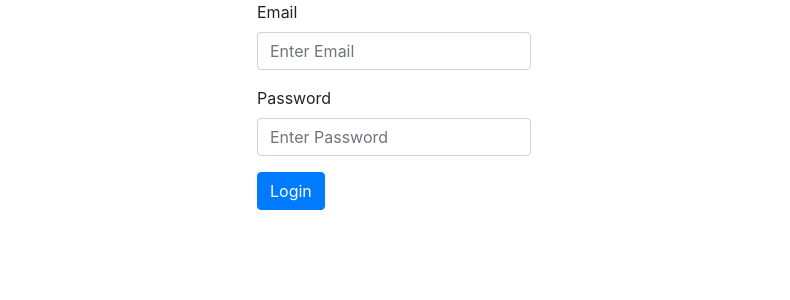
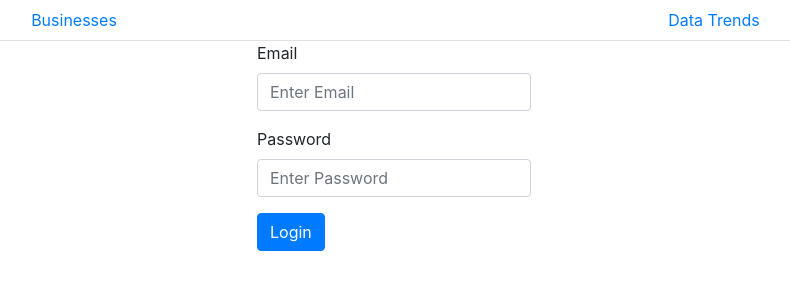
Before and after one commit to CodeSeoul/mompopko, a PHP site: page /html/admin.php in a window 1280 px wide. Shown: the top 300 px of the page, without its empty margins (246-1036 px from the left). Run offline with PHP 8.4, Linux system fonts and the light colour scheme.

Commit message:
creating admin header

```diff
--- a/html/adminHeader.php
+++ b/html/adminHeader.php
@@ -8,3 +8,19 @@
     <link rel='stylesheet' href='../lib/frontend/bootstrap/css/bootstrap.css'>
 </head>
 <body>
+
+    <ul class="nav border-bottom justify-content-center text-center">
+
+        <li class="nav-item col-6">
+            <a href="#" class="nav-link">
+            Businesses
+            </a>
+        </li>
+
+        <li class="nav-item col-6">
+            <a href="#" class="nav-link">
+            Data Trends
+            </a>
+        </li>
+
+    </ul>
```
